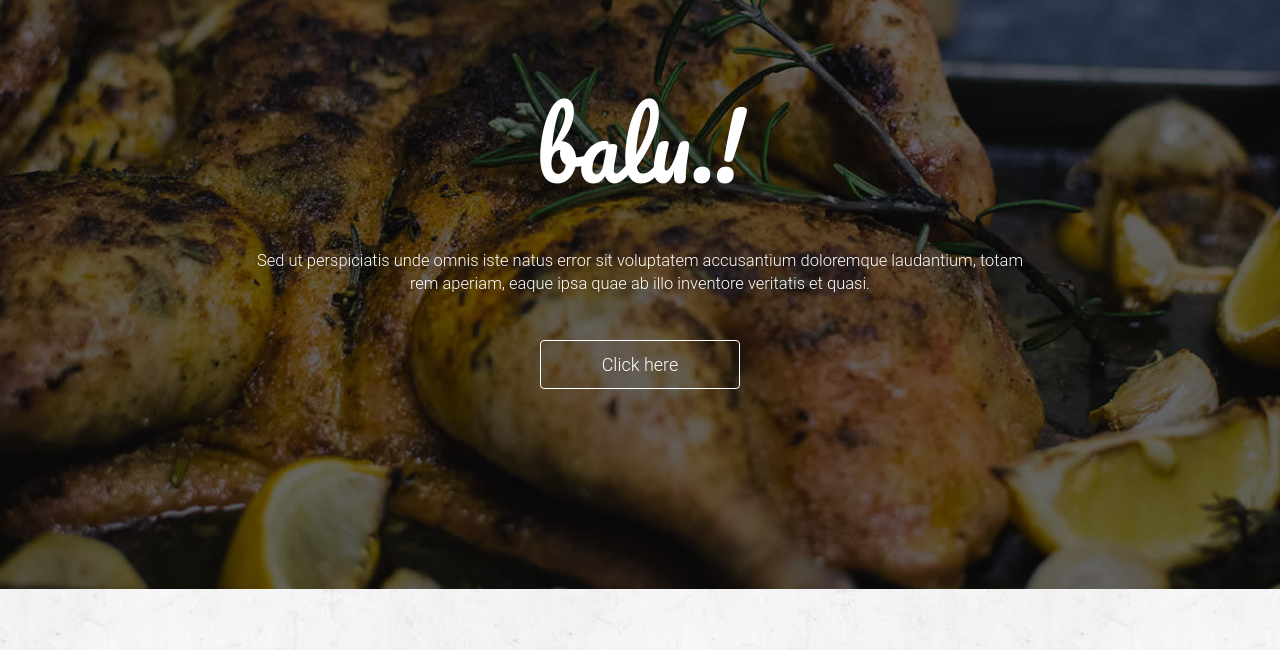
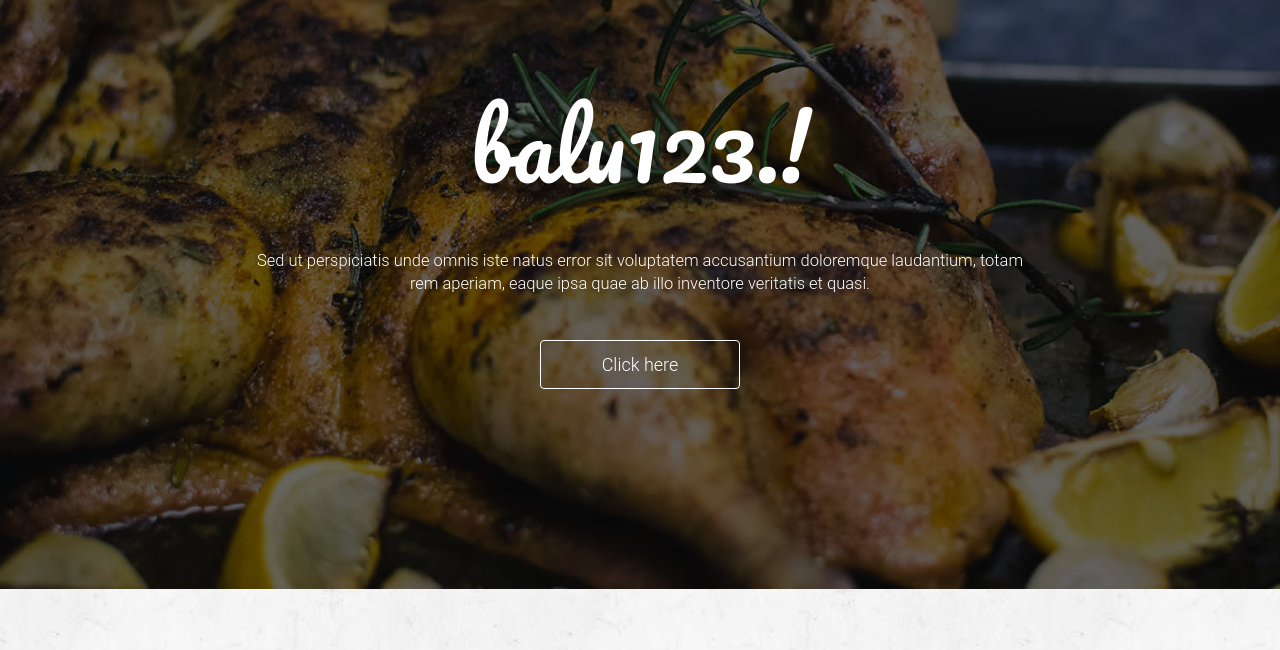
Before and after one commit to balu3m/food, a plain HTML site: page index.html in a window 1280 px wide. Shown: the part 150-800 px from the top of the page. Drawn offline with Linux system fonts and the light colour scheme.

Commit message:
balu to balu123

```diff
--- a/index.html
+++ b/index.html
@@ -107,7 +107,7 @@
                         <div class="main_slider text-center">
                             <div class="col-md-12">
                                 <div class="main_slider_content wow zoomIn" data-wow-duration="1s">
-                                    <h1>balu.!</h1>
+                                    <h1>balu123.!</h1>
                                     <p>Sed ut perspiciatis unde omnis iste natus error sit voluptatem accusantium doloremque laudantium, totam rem aperiam, eaque ipsa quae ab illo inventore veritatis et quasi. </p>
                                     <button href="" class="btn-lg">Click here</button>
                                 </div>
```
